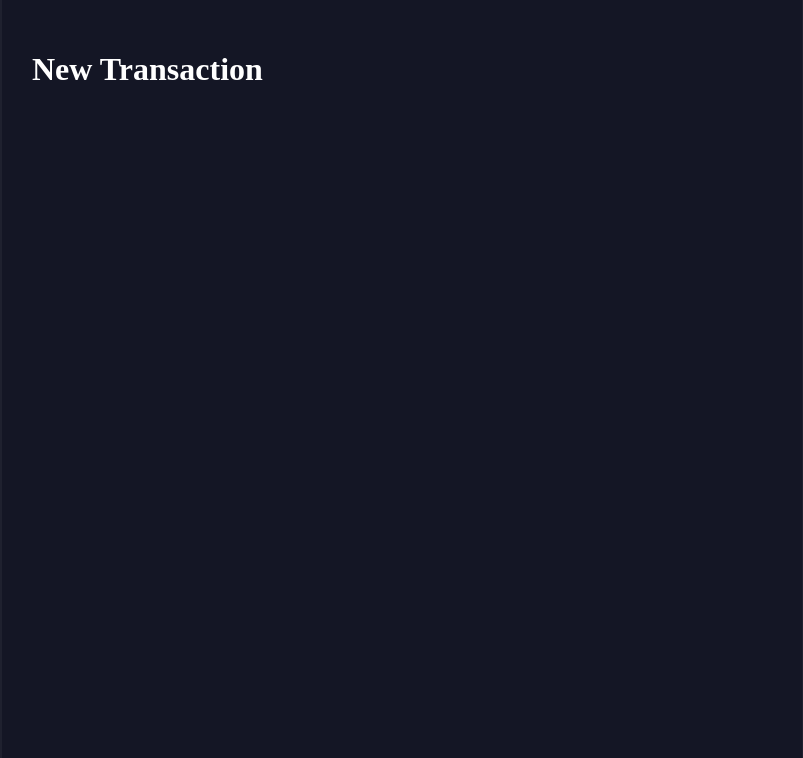
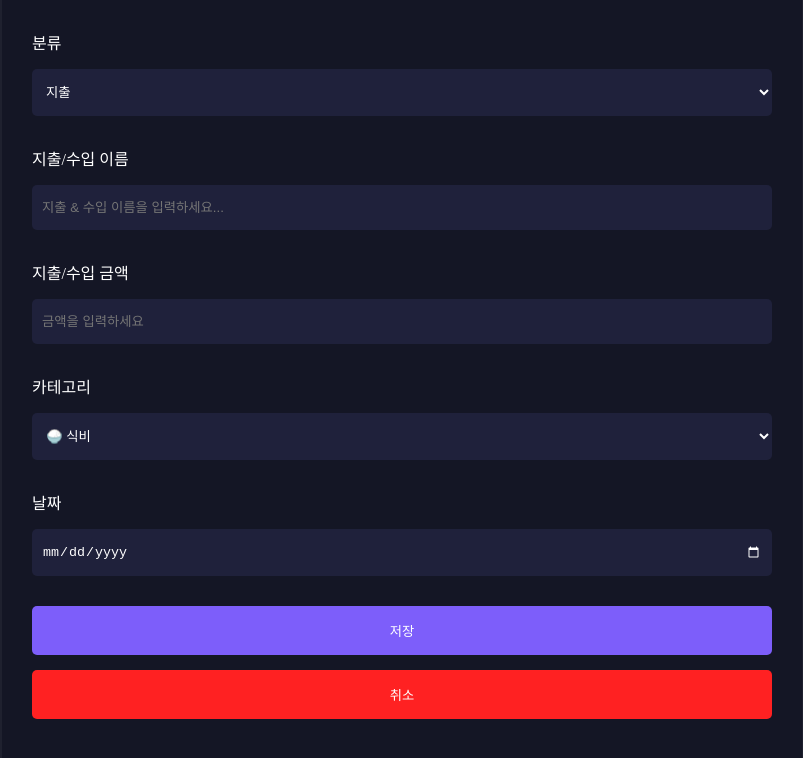
Before and after one commit to hyer0705/onebite-react, a React (Vite) app in the folder missions/day21/onebite-account-book/: page /new-transaction in a window 1280 px wide. Shown: the top 758 px of the page, without its empty margins (238-1041 px from the left). Built offline with nearby package versions, Linux system fonts and the light colour scheme.

Commit message:
Feat: TransactionEditor 컴포넌트 구현

```diff
--- /dev/null
+++ b/missions/day21/onebite-account-book/src/components/TransactionEditor.css
@@ -0,0 +1,60 @@
+.transaction_editor {
+  display: flex;
+  flex-direction: column;
+  gap: 30px;
+}
+
+.transaction_editor .input_wrapper {
+  display: flex;
+  flex-direction: column;
+  gap: 15px;
+}
+
+.transaction_editor .input_wrapper input,
+.transaction_editor .input_wrapper select {
+  padding: 15px 10px;
+  background-color: rgb(31, 33, 59);
+  color: white;
+  border-radius: 5px;
+  border: none;
+}
+
+.transaction_editor .input_wrapper select:focus,
+.transaction_editor .input_wrapper input:focus {
+  outline: 1px solid rgb(60, 65, 100);
+}
+
+.transaction_editor .input_wrapper input[type="date"]::-webkit-calendar-picker-indicator {
+  cursor: pointer;
+  filter: invert(100%) sepia(0%) saturate(0%) hue-rotate(0deg) brightness(100%) contrast(100%);
+}
+
+.transaction_editor .button_section {
+  display: flex;
+  flex-direction: column;
+  gap: 15px;
+}
+
+.transaction_editor .button_section button {
+  padding: 15px 0;
+  border-radius: 5px;
+  color: white;
+  border: none;
+  cursor: pointer;
+}
+
+.transaction_editor .button_section button.save_button {
+  background-color: rgb(125, 94, 250);
+}
+
+.transaction_editor .button_section button.save_button:hover {
+  background-color: rgb(145, 120, 255);
+}
+
+.transaction_editor .button_section button.cancel_button {
+  background-color: rgb(255, 33, 34);
+}
+
+.transaction_editor .button_section button.cancel_button:hover {
+  background-color: rgb(255, 70, 70);
+}
--- /dev/null
+++ b/missions/day21/onebite-account-book/src/components/TransactionEditor.jsx
@@ -0,0 +1,71 @@
+import "./TransactionEditor.css";
+
+const categories = [
+  {
+    id: 1,
+    name: "🍚 식비",
+    value: "food",
+  },
+  {
+    id: 2,
+    name: "💧 구독",
+    value: "subscribe",
+  },
+  {
+    id: 3,
+    name: "🏠 생활",
+    value: "life",
+  },
+  {
+    id: 4,
+    name: "🏢 급여",
+    value: "salary",
+  },
+  {
+    id: 5,
+    name: "💰 금융",
+    value: "bank",
+  },
+];
+
+const TransactionEditor = () => {
+  return (
+    <div className="transaction_editor">
+      <section className="type_section input_wrapper">
+        <label>분류</label>
+        <select>
+          <option value="expense">지출</option>
+          <option value="income">수입</option>
+        </select>
+      </section>
+      <section className="name_section input_wrapper">
+        <label>지출/수입 이름</label>
+        <input type="text" placeholder="지출 & 수입 이름을 입력하세요..." />
+      </section>
+      <section className="amount_section input_wrapper">
+        <label>지출/수입 금액</label>
+        <input type="number" placeholder="금액을 입력하세요" />
+      </section>
+      <section className="category_section input_wrapper">
+        <label>카테고리</label>
+        <select>
+          {categories.map((category) => (
+            <option key={category.id} value={category.value}>
+              {category.name}
+            </option>
+          ))}
+        </select>
+      </section>
+      <section className="date_section input_wrapper">
+        <label>날짜</label>
+        <input type="date" />
+      </section>
+      <section className="button_section">
+        <button className="save_button">저장</button>
+        <button className="cancel_button">취소</button>
+      </section>
+    </div>
+  );
+};
+
+export default TransactionEditor;
--- a/missions/day21/onebite-account-book/src/pages/NewTransaction.jsx
+++ b/missions/day21/onebite-account-book/src/pages/NewTransaction.jsx
@@ -1,5 +1,11 @@
+import TransactionEditor from "../components/TransactionEditor";
+
 const NewTransaction = () => {
-  return <h1>New Transaction</h1>;
+  return (
+    <section>
+      <TransactionEditor />
+    </section>
+  );
 };
 
 export default NewTransaction;
```
